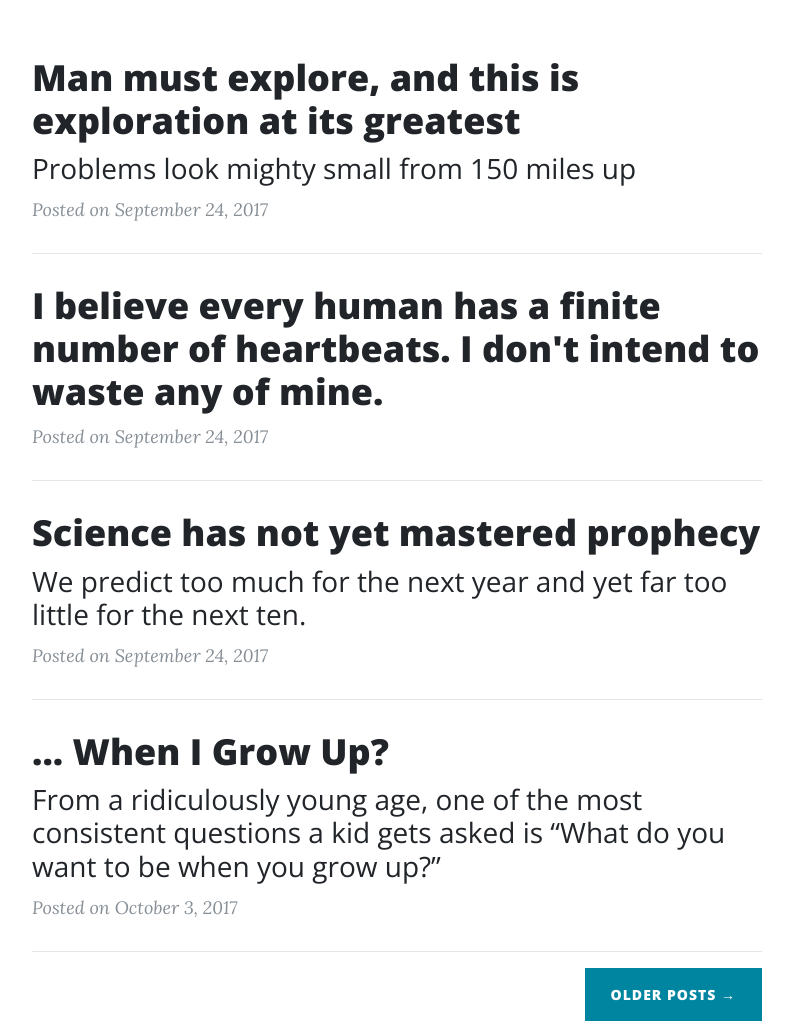
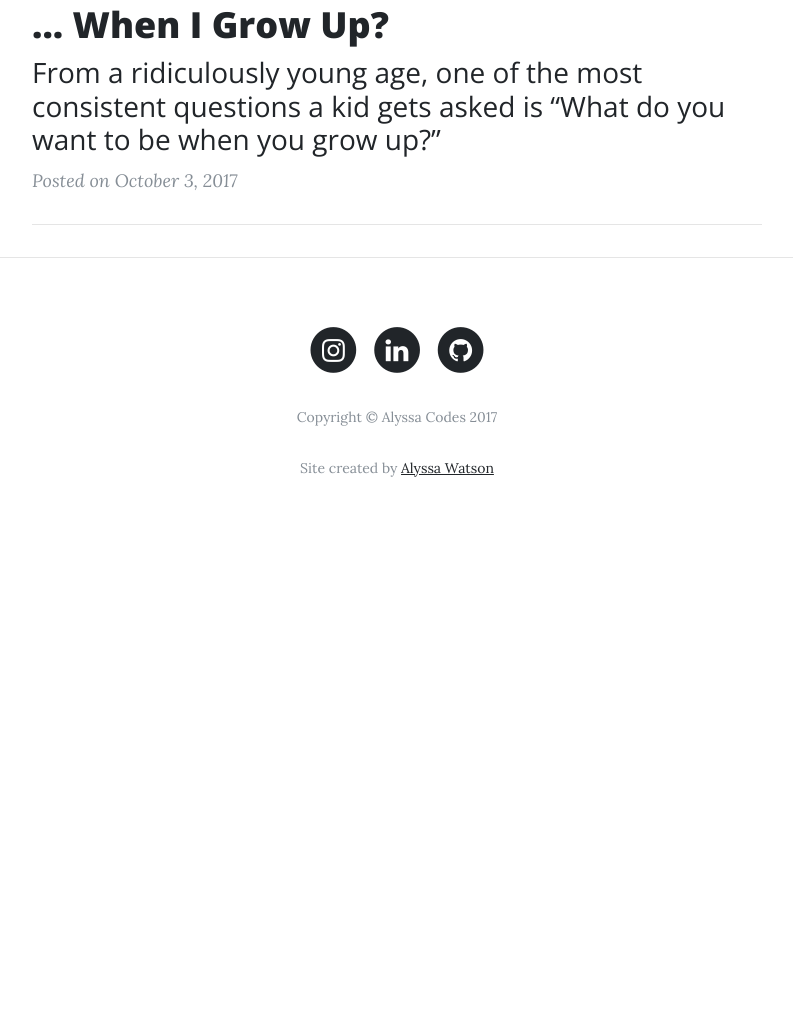
Before and after one commit to alyssaswatson/alyssa_watson_blog, a website: page all_posts.html in a window 1280 px wide. Shown: the part 583-1608 px from the top of the page, without its empty margins (243-1036 px from the left). After the commit the page ends 1127 px from the top, so only its background shows below. Drawn offline with nearby package versions, Linux system fonts and the light colour scheme.

Commit message:
removing posts from template, changing page text

```diff
--- a/all_posts.html
+++ b/all_posts.html
@@ -58,9 +58,8 @@
         <div class="row">
           <div class="col-lg-8 col-md-10 mx-auto">
             <div class="site-heading">
-              <h1>Alyssa Codes</h1>
-              <span class="subheading">“Don’t ask whether you can do something, but how to do it”
-                -Adele Goldberg</span>
+              <h1>All Posts</h1>
+              <span class="subheading"></span>
             </div>
           </div>
         </div>
@@ -71,39 +70,7 @@
     <div class="container">
       <div class="row">
         <div class="col-lg-8 col-md-10 mx-auto">
-          <div class="post-preview">
-            <a href="post.html">
-              <h2 class="post-title">
-                Man must explore, and this is exploration at its greatest
-              </h2>
-              <h3 class="post-subtitle">
-                Problems look mighty small from 150 miles up
-              </h3>
-            </a>
-            <p class="post-meta">Posted on September 24, 2017</p>
-          </div>
-          <hr>
-          <div class="post-preview">
-            <a href="post.html">
-              <h2 class="post-title">
-                I believe every human has a finite number of heartbeats. I don't intend to waste any of mine.
-              </h2>
-            </a>
-            <p class="post-meta">Posted on September 24, 2017</p>
-          </div>
-          <hr>
-          <div class="post-preview">
-            <a href="post.html">
-              <h2 class="post-title">
-                Science has not yet mastered prophecy
-              </h2>
-              <h3 class="post-subtitle">
-                We predict too much for the next year and yet far too little for the next ten.
-              </h3>
-            </a>
-            <p class="post-meta">Posted on September 24, 2017</p>
-          </div>
-          <hr>
+
           <div class="post-preview">
             <a href="post.html">
               <h2 class="post-title">
@@ -117,9 +84,7 @@
           </div>
           <hr>
           <!-- Pager -->
-          <div class="clearfix">
-            <a class="btn btn-primary float-right" href="#">Older Posts &rarr;</a>
-          </div>
+
         </div>
       </div>
     </div>
```
